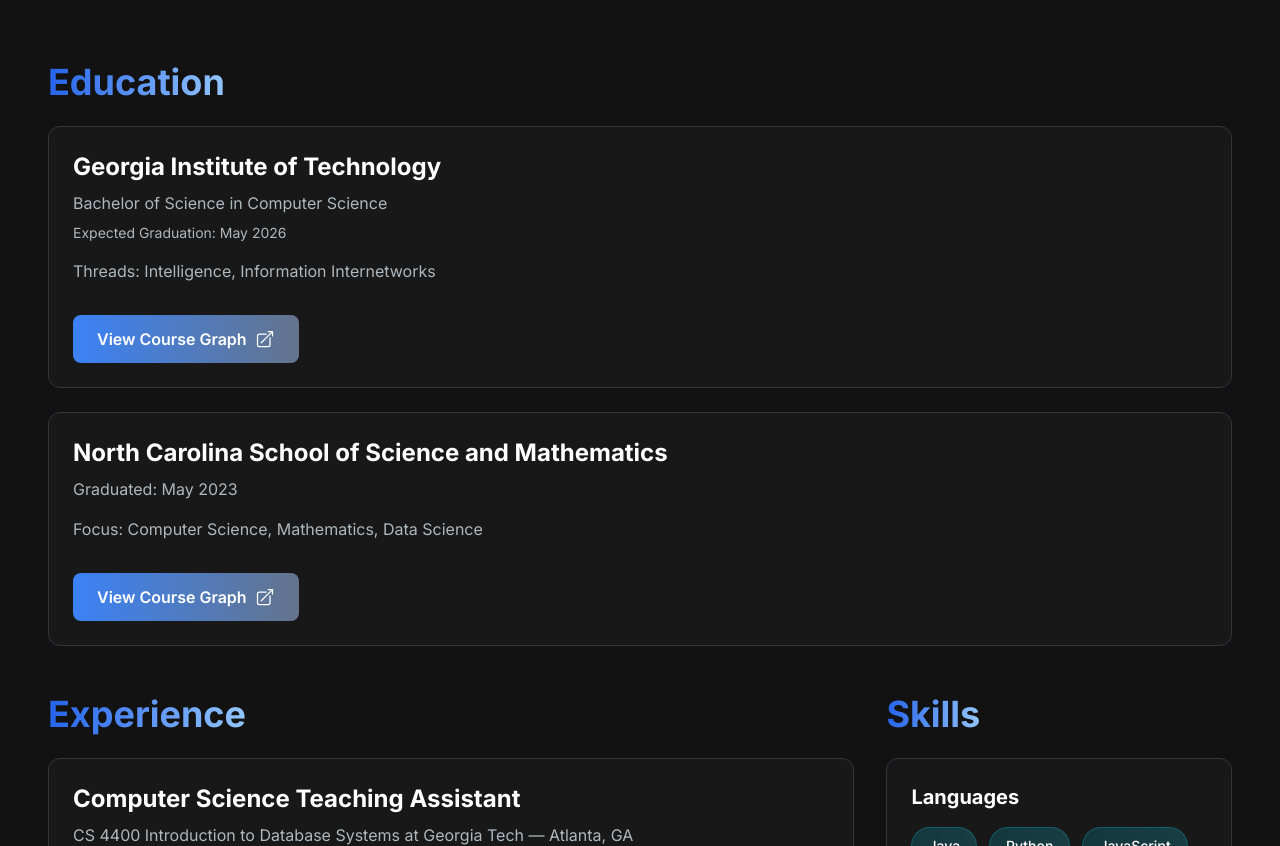
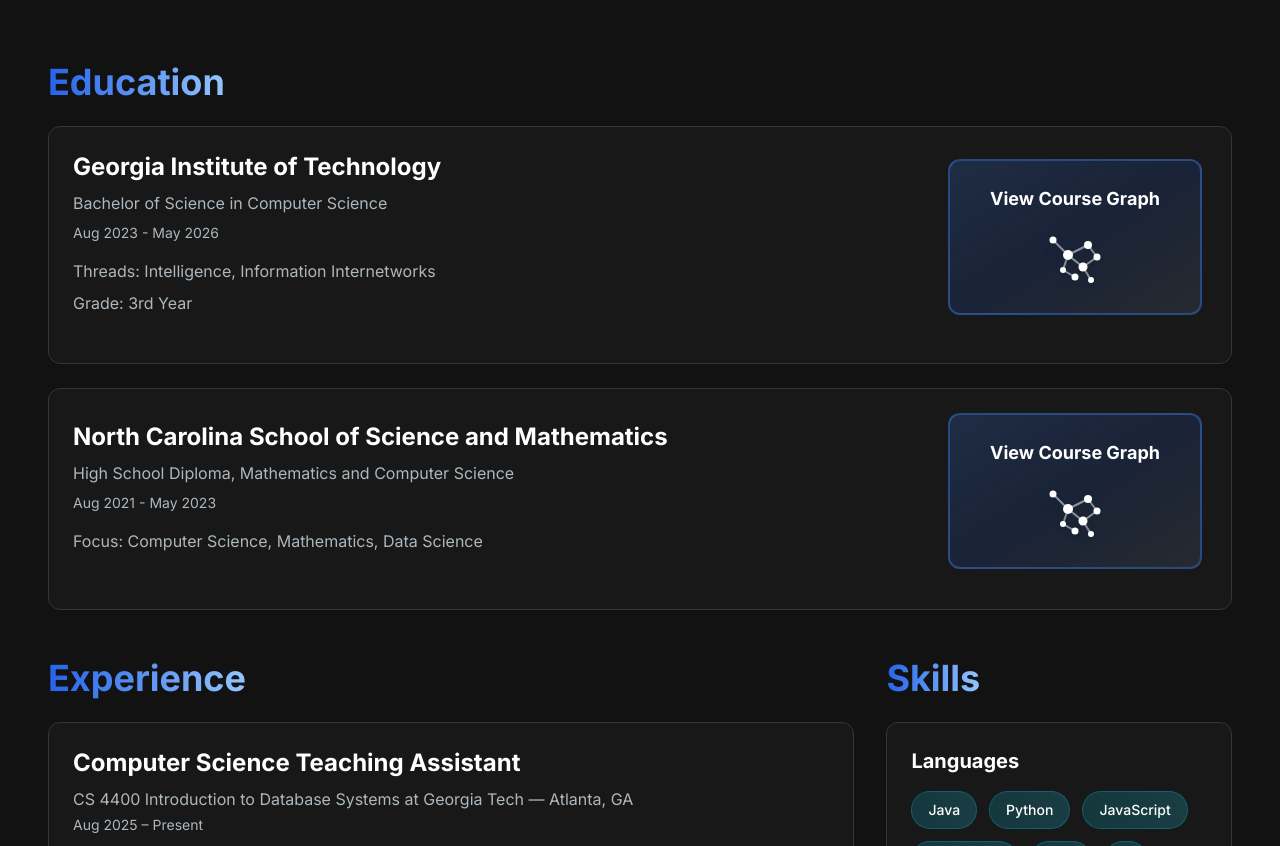
Before and after one commit to Jonathan-Liang/jonathan-liang-website, a Next.js app: page / in a window 1280 px wide. Shown: the part 602-1448 px from the top of the page. Built offline with nearby package versions, Linux system fonts and the light colour scheme.

Commit message:
Modified Course Graph Buttons

```diff
--- a/src/app/components/AboutSection.jsx
+++ b/src/app/components/AboutSection.jsx
@@ -24,55 +24,27 @@
                         <EducationCard
                             title="Georgia Institute of Technology"
                             degree="Bachelor of Science in Computer Science"
-                            date="Expected Graduation: May 2026"
-                            info={["Threads: Intelligence, Information Internetworks"]}
+                            date="Aug 2023 - May 2026"
+                            info={["Threads: Intelligence, Information Internetworks", "Grade: 3rd Year"]}
                             slug="georgia-tech"
-                            courseCategories={{
-                                "Computer Science Foundations": [
-                                    "CS 1331: Intro to Object-Oriented Programming",
-                                    "CS 1332: Data Structures & Algorithms",
-                                    "CS 2110: Computer Organization",
-                                    "CS 2340: Objects and Design"
-                                ],
-                                "Information Internetworks": [
-                                    "CS 2200: Systems and Networks",
-                                    "CS 3251: Computer Networking I",
-                                    "CS 3510: Design & Analysis of Algorithms",
-                                    "CS 4400: Intro to Database Systems",
-                                    "CS 4675: Internet Systems & Services",
-                                    "VIP 4602: VIP Project Team"
-                                ],
-                                "Intelligence": [
-                                    "CS 3600: Intro to Artificial Intelligence",
-                                    "CS 3630: Intro to Perception & Robotics",
-                                    "CS 4641: Machine Learning",
-                                    "CS 6476: Computer Vision",
-                                    "CS 7643: Deep Learning"
-                                ],
-                                "Mathematics": [
-                                    "CS 2050: Intro Discrete Math for CS",
-                                    "MATH 1554: Linear Algebra",
-                                    "MATH 2551: Multivariable Calculus",
-                                    "MATH 3012: Applied Combinatorics",
-                                    "ISYE 3770: Statistics & Applications"
-                                ],
-                                "Professional Settings": [
-                                    "CS 3001: Computing & Society",
-                                    "LMC 3403: Technical Communication"
-                                ]
-                            }}
+                            activities={[
+                                "SGA IT Board Infrastructure and Security Project Team",
+                                "Georgia Tech Swim Club",
+                                "Data Science at Georgia Tech",
+                                "Vietnamese Student Association",
+                                "Chinese Student Association"
+                            ]}
                         />
                         <EducationCard
                             title="North Carolina School of Science and Mathematics"
-                            degree="Graduated: May 2023"
-                            date=""
+                            degree="High School Diploma, Mathematics and Computer Science"
+                            date="Aug 2021 - May 2023"
                             info={["Focus: Computer Science, Mathematics, Data Science"]}
                             slug="ncssm"
-                            courses={[
-                                "Graph Theory",
-                                "Multivariable Calculus",
-                                "Advanced Data Science",
-                                "Mathematical Modeling"
+                            activities={[
+                                "TEDxYouth @NCSSM Leadership Committee Member",
+                                "Data Science Teaching Assistant",
+                                "Varsity Swim Team Captain"
                             ]}
                         />
                     </div>
--- a/src/app/components/EducationCard.jsx
+++ b/src/app/components/EducationCard.jsx
@@ -2,15 +2,20 @@
 import React, { useState } from 'react';
 import Link from 'next/link';
 import { motion, AnimatePresence } from 'framer-motion';
-import { ArrowTopRightOnSquareIcon } from '@heroicons/react/24/solid';
 
-const EducationCard = ({ title, degree, date, info, courses, courseCategories, slug }) => {
+const EducationCard = ({ title, degree, date, info, activities, slug }) => {
+    const [isExpanded, setIsExpanded] = useState(false);
+    const [isHovering, setIsHovering] = useState(false);
+
     return (
         <div
-            className="bg-[#181818] rounded-xl border border-[#33353F] overflow-hidden hover:border-primary-500 hover:shadow-[0_0_30px_rgba(59,130,246,0.3)] hover:scale-[1.02] transition-all duration-300 relative"
+            className="bg-[#181818] rounded-xl border border-[#33353F] overflow-hidden hover:border-primary-500 hover:shadow-[0_0_30px_rgba(59,130,246,0.3)] hover:scale-[1.02] transition-all duration-300 cursor-pointer relative pb-4"
+            onClick={() => setIsExpanded(!isExpanded)}
+            onMouseEnter={() => setIsHovering(true)}
+            onMouseLeave={() => setIsHovering(false)}
         >
             <div className="p-6">
-                <div className="flex justify-between items-start">
+                <div className="flex justify-between items-center gap-8">
                     <div className="flex-1">
                         <h3 className="text-2xl font-bold text-white mb-2">{title}</h3>
                         <p className="text-[#ADB7BE] mb-2">{degree}</p>
@@ -19,22 +24,117 @@
                             <p key={idx} className="text-[#ADB7BE] mb-2">{item}</p>
                         ))}
                     </div>
+
+                    {/* View Course Graph Button - Centered in Right Space */}
+                    {slug && (
+                        <div className="flex justify-center items-center w-[200px] mr-8">
+                            <Link href={`/courses/${slug}`} onClick={(e) => e.stopPropagation()}>
+                                <motion.button
+                                    whileHover={{ scale: 1.05, y: -3 }}
+                                    whileTap={{ scale: 0.98 }}
+                                    className="relative flex flex-col items-center justify-center gap-3 px-10 py-6 bg-gradient-to-br from-primary-500/20 via-primary-600/15 to-secondary-500/20 border-2 border-primary-500/40 text-white font-bold rounded-xl hover:border-primary-400 hover:shadow-2xl hover:shadow-primary-500/50 transition-all duration-300 whitespace-nowrap group overflow-hidden"
+                                >
+                                    {/* Shimmer Effect on Hover */}
+                                    <div className="absolute inset-0 -translate-x-full group-hover:translate-x-full transition-transform duration-1000 bg-gradient-to-r from-transparent via-white/20 to-transparent"></div>
+
+                                    {/* Enhanced Gradient on Hover */}
+                                    <div className="absolute inset-0 bg-gradient-to-br from-primary-500/30 via-transparent to-secondary-500/30 opacity-0 group-hover:opacity-100 transition-opacity duration-300"></div>
+
+                                    <span className="text-lg relative z-10">View Course Graph</span>
+                                    {/* Custom Asymmetrical Graph Icon */}
+                                    <svg
+                                        className="w-16 h-16 relative z-10 group-hover:scale-110 transition-transform duration-300"
+                                        viewBox="0 0 64 64"
+                                        fill="none"
+                                        xmlns="http://www.w3.org/2000/svg"
+                                    >
+                                        {/* Connection Lines - Asymmetrical Pattern */}
+                                        <path d="M10 15L25 30M25 30L45 20M25 30L20 45M25 30L40 42M45 20L54 32M40 42L54 32M40 42L48 55M20 45L32 52"
+                                              stroke="currentColor"
+                                              strokeWidth="2"
+                                              strokeLinecap="round"
+                                              opacity="0.5"/>
+
+                                        {/* Nodes - Various Sizes, Asymmetrical Layout */}
+                                        <circle cx="10" cy="15" r="3.5" fill="currentColor" className="drop-shadow-lg"/>
+                                        <circle cx="25" cy="30" r="5" fill="currentColor" className="drop-shadow-lg"/>
+                                        <circle cx="45" cy="20" r="4" fill="currentColor" className="drop-shadow-lg"/>
+                                        <circle cx="54" cy="32" r="3.5" fill="currentColor" className="drop-shadow-lg"/>
+                                        <circle cx="20" cy="45" r="3" fill="currentColor" className="drop-shadow-lg"/>
+                                        <circle cx="40" cy="42" r="4.5" fill="currentColor" className="drop-shadow-lg"/>
+                                        <circle cx="48" cy="55" r="3" fill="currentColor" className="drop-shadow-lg"/>
+                                        <circle cx="32" cy="52" r="3.5" fill="currentColor" className="drop-shadow-lg"/>
+                                    </svg>
+                                </motion.button>
+                            </Link>
+                        </div>
+                    )}
                 </div>
 
-                {/* View Course Graph Button */}
-                {slug && (
-                    <Link href={`/courses/${slug}`}>
-                        <motion.button
-                            whileHover={{ scale: 1.05 }}
-                            whileTap={{ scale: 0.95 }}
-                            className="mt-6 inline-flex items-center gap-2 px-6 py-3 bg-gradient-to-r from-primary-500 to-secondary-500 text-white font-semibold rounded-lg hover:shadow-lg hover:shadow-primary-500/50 transition-all duration-300"
-                        >
-                            <span>View Course Graph</span>
-                            <ArrowTopRightOnSquareIcon className="w-5 h-5" />
-                        </motion.button>
-                    </Link>
+                {/* Expandable Activities Section */}
+                {activities && activities.length > 0 && (
+                    <AnimatePresence>
+                        {isExpanded && (
+                            <motion.div
+                                initial={{ height: 0, opacity: 0 }}
+                                animate={{ height: "auto", opacity: 1 }}
+                                exit={{ height: 0, opacity: 0 }}
+                                transition={{ duration: 0.3 }}
+                                className="overflow-hidden"
+                                onClick={(e) => e.stopPropagation()}
+                            >
+                                <div className="mt-6 border-t border-[#33353F] pt-6">
+                                    <h4 className="text-lg font-semibold text-white mb-4">Activities and Societies</h4>
+                                    <div className="space-y-3">
+                                        {activities.map((activity, idx) => (
+                                            <div key={idx} className="flex items-start gap-3">
+                                                <span className="text-primary-500 mt-1">•</span>
+                                                <p className="text-[#ADB7BE] text-sm leading-relaxed">{activity}</p>
+                                            </div>
+                                        ))}
+                                    </div>
+                                </div>
+                            </motion.div>
+                        )}
+                    </AnimatePresence>
                 )}
             </div>
+
+            {/* Hover Widget at Bottom */}
+            {activities && activities.length > 0 && (
+                <AnimatePresence>
+                    {isHovering && (
+                        <motion.div
+                            initial={{ scaleY: 0 }}
+                            animate={{ scaleY: 1 }}
+                            exit={{ scaleY: 0 }}
+                            transition={{ duration: 0.3, ease: "easeOut" }}
+                            className="absolute bottom-0 left-0 right-0 bg-primary-500/20 border-t border-primary-500/50 backdrop-blur-sm origin-bottom"
+                        >
+                            <div className="flex justify-center py-1.5">
+                                <motion.svg
+                                    animate={{ rotate: isExpanded ? 180 : 0 }}
+                                    transition={{ duration: 0.3 }}
+                                    width="20"
+                                    height="12"
+                                    viewBox="0 0 24 16"
+                                    fill="none"
+                                    xmlns="http://www.w3.org/2000/svg"
+                                    className="text-primary-500"
+                                >
+                                    <path
+                                        d="M2 2L12 12L22 2"
+                                        stroke="currentColor"
+                                        strokeWidth="3"
+                                        strokeLinecap="round"
+                                        strokeLinejoin="round"
+                                    />
+                                </motion.svg>
+                            </div>
+                        </motion.div>
+                    )}
+                </AnimatePresence>
+            )}
         </div>
     );
 };
```
